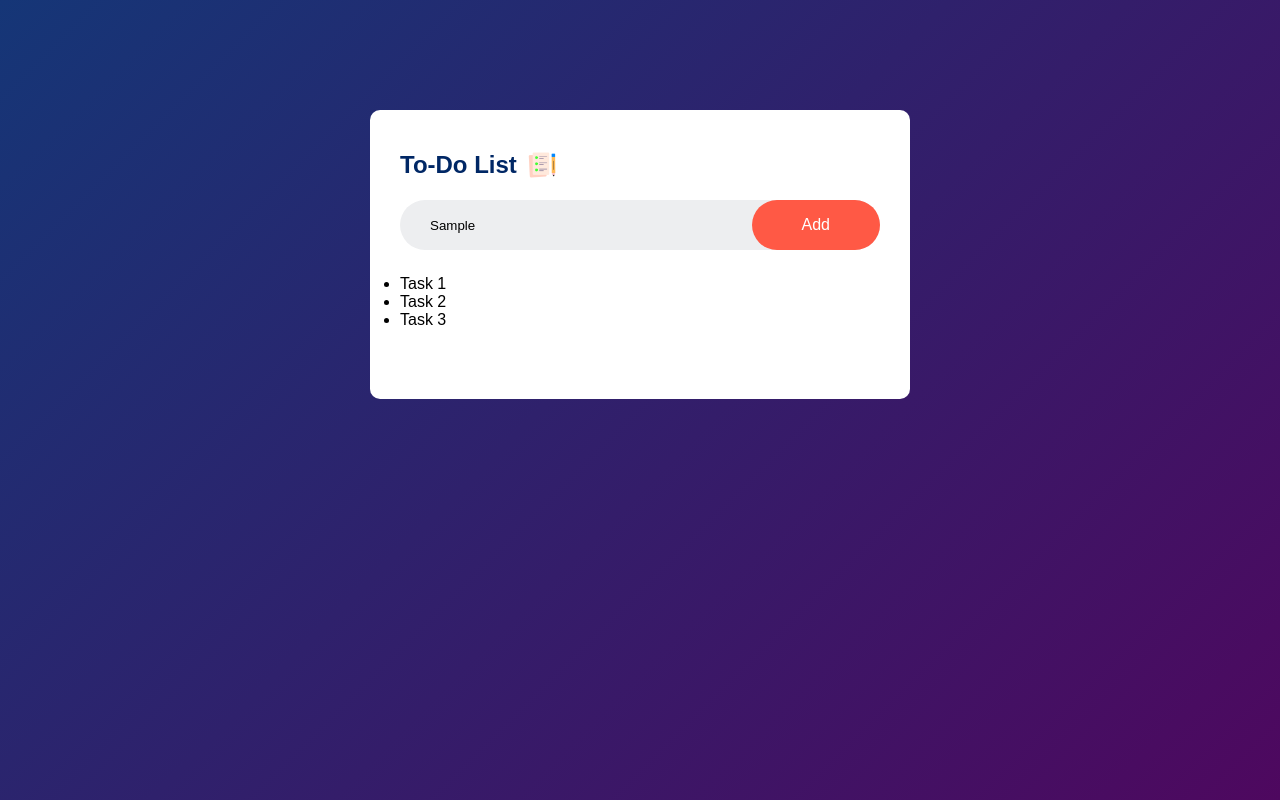
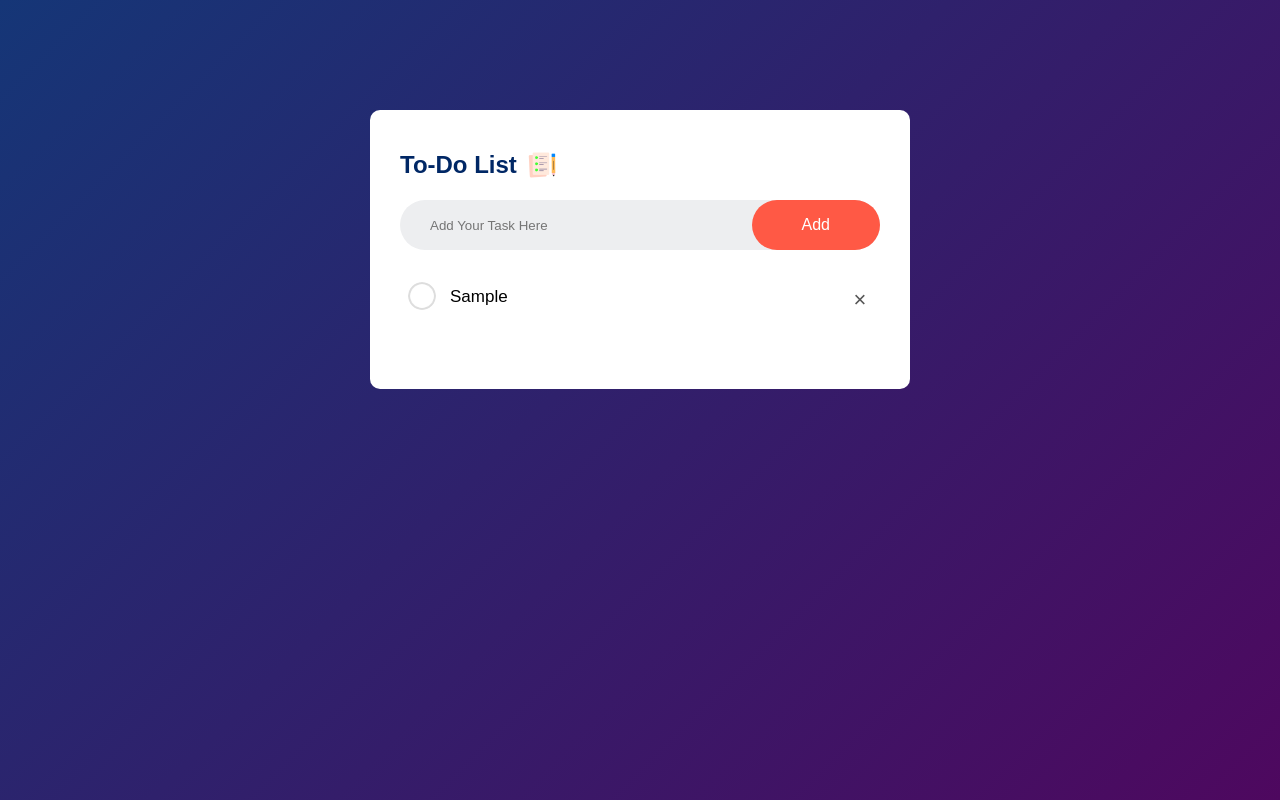
Before and after one commit to Vinoshan/To-Do, a plain HTML site: page index.html in a window 1280 px wide. Both pictures are taken after typing "Sample" into the empty fields and a click on the button "Add". Drawn offline with Linux system fonts and the light colour scheme.

Commit message:
Added Script with Local Storage Feature

```diff
--- a/index.html
+++ b/index.html
@@ -19,14 +19,15 @@
             id="input-box"
             placeholder="Add Your Task Here"
           />
-          <button>Add</button>
+          <button onclick="addTask()">Add</button>
         </div>
         <ul id="list-container">
-          <li>Task 1</li>
+          <!-- <li class="checked">Task 1</li>
           <li>Task 2</li>
-          <li>Task 3</li>
+          <li>Task 3</li> -->
         </ul>
       </div>
     </div>
+    <script src="script.js"></script>
   </body>
 </html>
--- /dev/null
+++ b/script.js
@@ -0,0 +1,42 @@
+const inputBox = document.getElementById("input-box");
+const listContainer = document.getElementById("list-container");
+
+function addTask() {
+  if (inputBox.value === "") {
+    alert("Please enter a task");
+  } else {
+    let listItem = document.createElement("li");
+    listItem.innerHTML = inputBox.value;
+    listContainer.appendChild(listItem);
+    let span = document.createElement("span");
+    span.innerHTML = "\u00D7";
+    listItem.appendChild(span);
+  }
+  inputBox.value = "";
+  saveData();
+}
+
+listContainer.addEventListener(
+  "click",
+  function (e) {
+    if (e.target.tagName === "LI") {
+      e.target.classList.toggle("checked");
+      saveData();
+    }
+    if (e.target.tagName === "SPAN") {
+      e.target.parentElement.style.display = "none";
+      saveData();
+    }
+  },
+  false
+);
+
+function saveData() {
+  localStorage.setItem("data", listContainer.innerHTML);
+}
+
+function showTask() {
+  listContainer.innerHTML = localStorage.getItem("data");
+}
+
+showTask();
--- a/styles.css
+++ b/styles.css
@@ -61,3 +61,55 @@
   cursor: pointer;
   border-radius: 40px;
 }
+
+button:hover {
+  background: #ff1900;
+}
+
+ul li {
+  list-style: none;
+  font-size: 17px;
+  padding: 12px 8px 12px 50px;
+  user-select: none;
+  cursor: pointer;
+  position: relative;
+}
+
+ul li::before {
+  content: "";
+  position: absolute;
+  height: 28px;
+  width: 28px;
+  border-radius: 50%;
+  background-image: url(images/unchecked.png);
+  background-size: cover;
+  background-position: center;
+  top: 7px;
+  left: 8px;
+}
+
+ul li.checked {
+  color: #555;
+  text-decoration: line-through;
+}
+
+ul li.checked::before {
+  background-image: url(images/checked.png);
+}
+
+ul li span {
+  position: absolute;
+  right: 0;
+  top: 5px;
+  width: 40px;
+  height: 40px;
+  font-size: 22px;
+  color: #555;
+  line-height: 40px;
+  text-align: center;
+  border-radius: 50%;
+}
+
+ul li span:hover {
+  background: #edeef0;
+}
```
